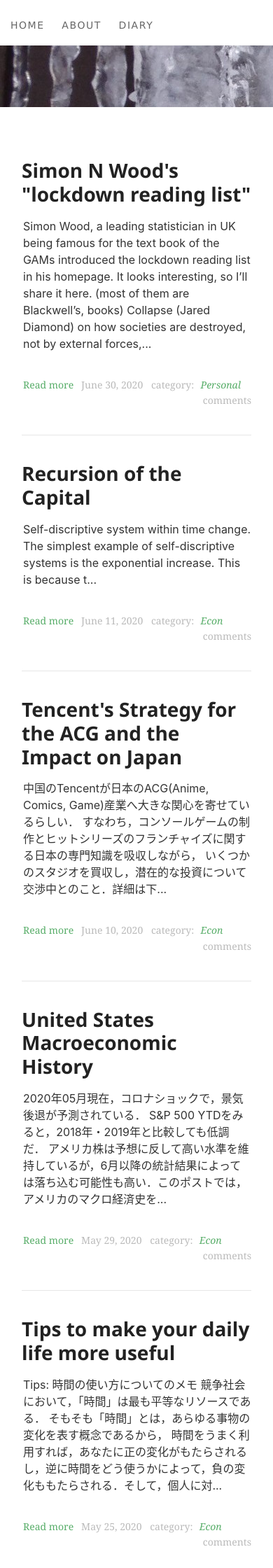
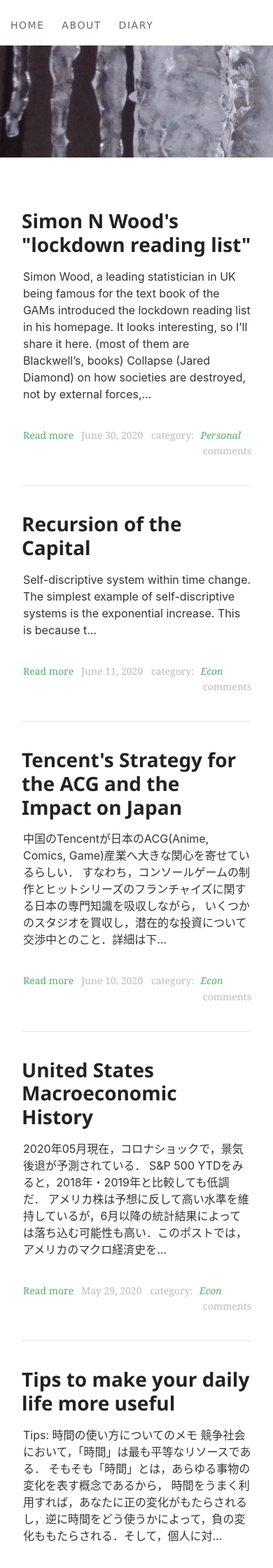
Before and after one commit to yumaloop/old-jekyll-blog-site, a Jekyll site: the page built from index.html, in a window 390 px wide. Shown: the top 2240 px of the page at 70% size. Built offline with Jekyll 4.4.1, drawn with Linux system fonts in a browser that asks for light colours; the list of posts is cut into pages by our own code; comment, search, counter and statistics services are not loaded.

Commit message:
refine css code

```diff
--- a/assets/css/docs.css
+++ b/assets/css/docs.css
@@ -13,7 +13,6 @@
     font-weight: bold;
 }
 
-/*
 #masthead {
     background-color: transparent;
     background-image: url("../img/cropped-cropped-IceDam.jpg");
@@ -21,36 +20,8 @@
     /* background-image: url("../img/header-bg.gif"); */
     /* width: 100%; */
     /* height: 150px; */
-    /*
-    width: 100%;
+    width: auto;
     height: 10.0rem;
-}
-*/
-
-/* SmartPhone　width < 767px */
-@media only screen and (max-width: 767px){
-    #masthead {
-        background-color: transparent;
-        background-image: url("../img/cropped-cropped-IceDam.jpg");
-        /* background-image: url("https://media.giphy.com/media/1337mjZhdNJWSY/giphy.gif"); */
-        /* background-image: url("../img/header-bg.gif"); */
-        width: auto;
-        height: 5.5rem;
-    }
-}
-
-/* PC　width > 768px */
-@media only screen and (min-width: 768px), print {
-    #masthead {
-        background-color: transparent;
-        background-image: url("../img/cropped-cropped-IceDam.jpg");
-        /* background-image: url("https://media.giphy.com/media/1337mjZhdNJWSY/giphy.gif"); */
-        /* background-image: url("../img/header-bg.gif"); */
-        /* width: 100%; */
-        /* height: 150px; */
-        width: 100%;
-        height: 10.0rem;
-    }
 }
 
 .move-right .exit-off-canvas {
```
